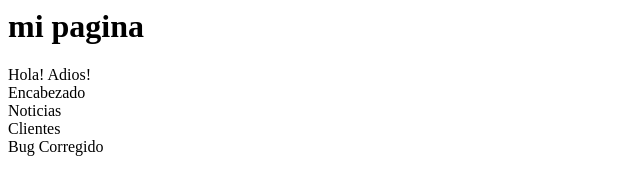
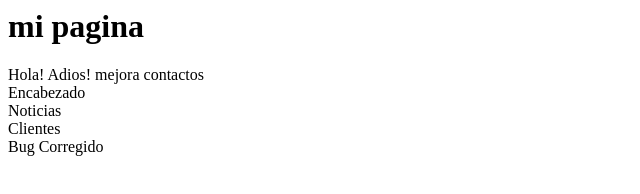
Before and after one commit to martafdez/cursogit, a plain HTML site: page index.html in a window 1280 px wide. Shown: the whole page, without its empty margins (0-640 px from the left). Drawn offline with Linux system fonts and the light colour scheme.

Commit message:
mejora index contactos

```diff
--- a/index.html
+++ b/index.html
@@ -2,6 +2,7 @@
 <h1>mi pagina</h1>
 <div class="heros">
 Hola! Adios!
+mejora contactos
 <div>
 Encabezado
 </div>
```
